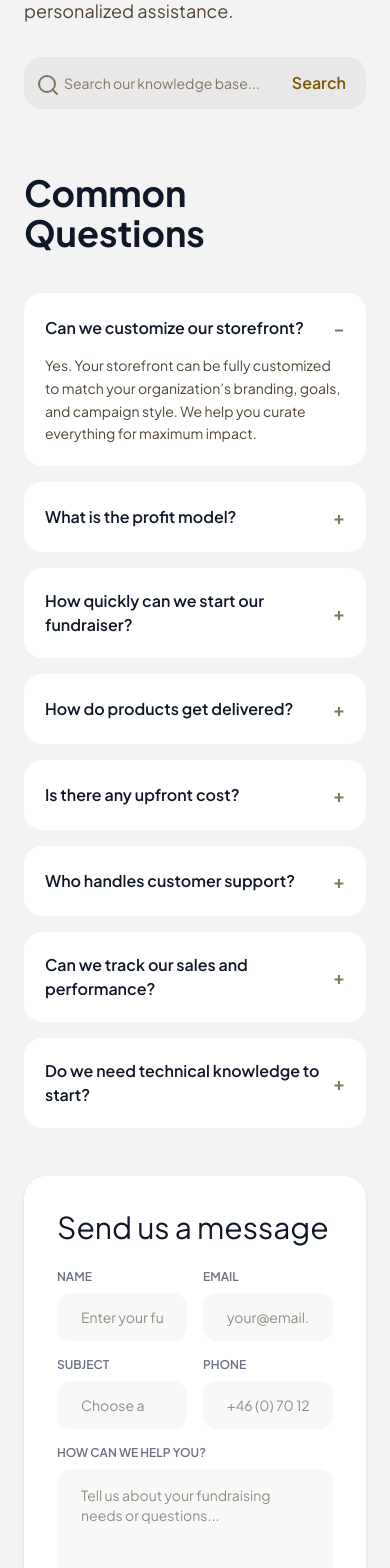
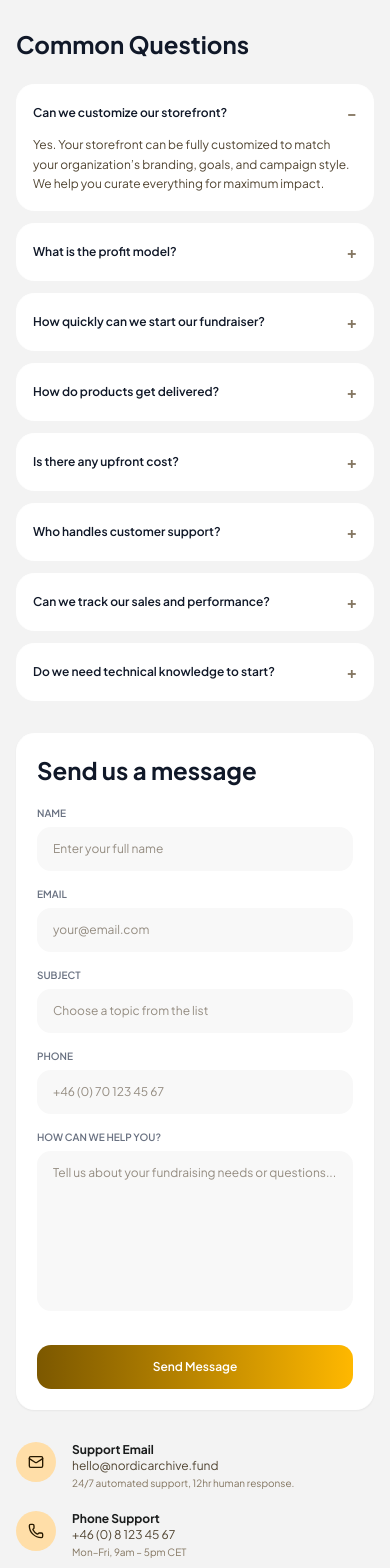
Before and after one commit to apponislam/proteinw-frontend, a Next.js app: page /about-us in a window 390 px wide. Shown: the part 360-1928 px from the top of the page. Built offline with nearby package versions, Linux system fonts and the light colour scheme; no server answers.

Commit message:
about us page and profile page responsive issue solved

```diff
--- a/components/about-us/AboutUsClient.tsx
+++ b/components/about-us/AboutUsClient.tsx
@@ -49,7 +49,7 @@ const AboutUsClient = () => {
     };
 
     return (
-        <div className="py-10 md:py-24 bg-[#F3F3F3] flex flex-col gap-16">
+        <div className="py-8 sm:py-12 md:py-24 bg-[#F3F3F3] flex flex-col gap-10 sm:gap-16">
             <SupportPageTop searchQuery={searchQuery} onSearchChange={setSearchQuery} onSearchSubmit={handleSearchSubmit} />
             <SupportPage faqData={filteredFAQData} />
         </div>
--- a/components/about-us/SupportPage.tsx
+++ b/components/about-us/SupportPage.tsx
@@ -64,23 +64,23 @@ export default function SupportPage({ faqData }: SupportPageProps) {
     };
 
     return (
-        <section className="container mx-auto px-6 grid lg:grid-cols-2 gap-12">
+        <section className="container mx-auto px-4 sm:px-6 grid lg:grid-cols-2 gap-8 lg:gap-12">
             {/* LEFT SIDE */}
             <div>
-                <h2 className="text-4xl font-bold text-gray-900 mb-10">Common Questions</h2>
+                <h2 className="text-2xl sm:text-3xl lg:text-4xl font-bold text-gray-900 mb-6 sm:mb-10">Common Questions</h2>
 
-                <div className="space-y-4">
+                <div className="space-y-3 sm:space-y-4">
                     {faqData.map((item, index) => (
-                        <div key={index} onClick={() => toggleFAQ(index)} className="bg-white border border-white hover:border-[#EFAC02] rounded-2xl p-5 cursor-pointer transition">
-                            <div className="flex items-center justify-between">
-                                <h3 className="font-semibold text-gray-900">{item.question}</h3>
+                        <div key={index} onClick={() => toggleFAQ(index)} className="bg-white border border-white hover:border-[#EFAC02] rounded-2xl p-4 sm:p-5 cursor-pointer transition">
+                            <div className="flex items-center justify-between gap-3">
+                                <h3 className="font-semibold text-xs sm:text-base text-gray-900">{item.question}</h3>
 
-                                <span className="text-lg font-bold text-[#837560]">{openIndex === index ? "−" : "+"}</span>
+                                <span className="text-base sm:text-lg font-bold text-[#837560] shrink-0">{openIndex === index ? "−" : "+"}</span>
                             </div>
 
-                            <div className={`grid transition-all duration-300 ease-in-out overflow-hidden ${openIndex === index ? "grid-rows-[1fr] opacity-100 mt-3" : "grid-rows-[0fr] opacity-0"}`}>
+                            <div className={`grid transition-all duration-300 ease-in-out overflow-hidden ${openIndex === index ? "grid-rows-[1fr] opacity-100 mt-2.5 sm:mt-3" : "grid-rows-[0fr] opacity-0"}`}>
                                 <div className="overflow-hidden">
-                                    <p className="text-sm text-[#514532] leading-relaxed">{item.answer}</p>
+                                    <p className="text-xs sm:text-sm text-[#514532] leading-relaxed">{item.answer}</p>
                                 </div>
                             </div>
                         </div>
@@ -90,21 +90,21 @@ export default function SupportPage({ faqData }: SupportPageProps) {
 
             <div>
                 {/* RIGHT SIDE */}
-                <div className="bg-white rounded-3xl p-8 border border-white shadow-sm">
-                    <h2 className="text-3xl text-gray-900 mb-6">Send us a message</h2>
+                <div className="bg-white rounded-2xl sm:rounded-3xl p-5 sm:p-8 border border-white shadow-xs">
+                    <h2 className="text-2xl sm:text-3xl text-gray-900 mb-5 sm:mb-6 font-bold">Send us a message</h2>
 
                     <form onSubmit={handleSubmit(onSubmit)} className="space-y-4">
-                        <div className="grid grid-cols-2 gap-4">
+                        <div className="grid grid-cols-1 sm:grid-cols-2 gap-4">
                             <Controller
                                 name="name"
                                 control={control}
                                 render={({ field }) => (
                                     <div>
-                                        <label className="text-xs font-semibold text-gray-500 mb-2 block">NAME</label>
+                                        <label className="text-[10px] sm:text-xs font-semibold text-gray-500 mb-1.5 block">NAME</label>
                                         <input
                                             type="text"
                                             placeholder="Enter your full name"
-                                            className={`w-full bg-[#F8F8F8] rounded-xl px-6 h-12 text-sm text-[#514532] outline-none focus:ring-2 focus:ring-[#EFAC02] placeholder:text-[#514532]/60 ${errors.name ? "ring-2 ring-red-500" : ""}`}
+                                            className={`w-full bg-[#F8F8F8] rounded-xl px-4 sm:px-6 h-11 sm:h-12 text-xs sm:text-sm text-[#514532] outline-none focus:ring-2 focus:ring-[#EFAC02] placeholder:text-[#514532]/60 ${errors.name ? "ring-2 ring-red-500" : ""}`}
                                             {...field}
                                         />
                                         {errors.name && <p className="text-red-500 text-xs mt-1">{errors.name.message}</p>}
@@ -116,11 +116,11 @@ export default function SupportPage({ faqData }: SupportPageProps) {
                                 control={control}
                                 render={({ field }) => (
                                     <div>
-                                        <label className="text-xs font-semibold text-gray-500 mb-2 block">EMAIL</label>
+                                        <label className="text-[10px] sm:text-xs font-semibold text-gray-500 mb-1.5 block">EMAIL</label>
                                         <input
                                             type="email"
                                             placeholder="your@email.com"
-                                            className={`w-full bg-[#F8F8F8] rounded-xl px-6 h-12 text-sm text-[#514532] outline-none focus:ring-2 focus:ring-[#EFAC02] placeholder:text-[#514532]/60 ${errors.email ? "ring-2 ring-red-500" : ""}`}
+                                            className={`w-full bg-[#F8F8F8] rounded-xl px-4 sm:px-6 h-11 sm:h-12 text-xs sm:text-sm text-[#514532] outline-none focus:ring-2 focus:ring-[#EFAC02] placeholder:text-[#514532]/60 ${errors.email ? "ring-2 ring-red-500" : ""}`}
                                             {...field}
                                         />
                                         {errors.email && <p className="text-red-500 text-xs mt-1">{errors.email.message}</p>}
@@ -129,17 +129,17 @@ export default function SupportPage({ faqData }: SupportPageProps) {
                             />
                         </div>
 
-                        <div className="grid grid-cols-2 gap-4">
+                        <div className="grid grid-cols-1 sm:grid-cols-2 gap-4">
                             <Controller
                                 name="subject"
                                 control={control}
                                 render={({ field }) => (
                                     <div>
-                                        <label className="text-xs font-semibold text-gray-500 mb-2 block">SUBJECT</label>
+                                        <label className="text-[10px] sm:text-xs font-semibold text-gray-500 mb-1.5 block">SUBJECT</label>
                                         <input
                                             list="inquiry-options"
                                             placeholder="Choose a topic from the list"
-                                            className={`w-full bg-[#F8F8F8] rounded-xl px-6 h-12 text-sm text-[#514532] outline-none focus:ring-2 focus:ring-[#EFAC02] placeholder:text-[#514532]/60 ${errors.subject ? "ring-2 ring-red-500" : ""}`}
+                                            className={`w-full bg-[#F8F8F8] rounded-xl px-4 sm:px-6 h-11 sm:h-12 text-xs sm:text-sm text-[#514532] outline-none focus:ring-2 focus:ring-[#EFAC02] placeholder:text-[#514532]/60 ${errors.subject ? "ring-2 ring-red-500" : ""}`}
                                             {...field}
                                         />
                                         <datalist id="inquiry-options">
@@ -156,8 +156,8 @@ export default function SupportPage({ faqData }: SupportPageProps) {
                                 control={control}
                                 render={({ field }) => (
                                     <div>
-                                        <label className="text-xs font-semibold text-gray-500 mb-2 block">PHONE</label>
-                                        <input type="text" placeholder="+46 (0) 70 123 45 67" className="w-full bg-[#F8F8F8] rounded-xl px-6 h-12 text-sm text-[#514532] outline-none focus:ring-2 focus:ring-[#EFAC02] placeholder:text-[#514532]/60" {...field} />
+                                        <label className="text-[10px] sm:text-xs font-semibold text-gray-500 mb-1.5 block">PHONE</label>
+                                        <input type="text" placeholder="+46 (0) 70 123 45 67" className="w-full bg-[#F8F8F8] rounded-xl px-4 sm:px-6 h-11 sm:h-12 text-xs sm:text-sm text-[#514532] outline-none focus:ring-2 focus:ring-[#EFAC02] placeholder:text-[#514532]/60" {...field} />
                                     </div>
                                 )}
                             />
@@ -168,10 +168,10 @@ export default function SupportPage({ faqData }: SupportPageProps) {
                             control={control}
                             render={({ field }) => (
                                 <div>
-                                    <label className="text-xs font-semibold text-gray-500 mb-2 block">HOW CAN WE HELP YOU?</label>
+                                    <label className="text-[10px] sm:text-xs font-semibold text-gray-500 mb-1.5 block">HOW CAN WE HELP YOU?</label>
                                     <textarea
                                         placeholder="Tell us about your fundraising needs or questions..."
-                                        className={`w-full bg-[#F8F8F8] rounded-xl px-6 py-4 h-52 text-sm text-[#514532] outline-none focus:ring-2 focus:ring-[#EFAC02] resize-none placeholder:text-[#514532]/60 ${errors.message ? "ring-2 ring-red-500" : ""}`}
+                                        className={`w-full bg-[#F8F8F8] rounded-xl px-4 sm:px-6 py-3.5 sm:py-4 h-40 sm:h-52 text-xs sm:text-sm text-[#514532] outline-none focus:ring-2 focus:ring-[#EFAC02] resize-none placeholder:text-[#514532]/60 ${errors.message ? "ring-2 ring-red-500" : ""}`}
                                         {...field}
                                     />
                                     {errors.message && <p className="text-red-500 text-xs mt-1">{errors.message.message}</p>}
@@ -179,37 +179,37 @@ export default function SupportPage({ faqData }: SupportPageProps) {
                             )}
                         />
 
-                        <button type="submit" disabled={isLoading} className="mt-4 w-full bg-linear-to-r from-[#7C5800] to-[#FFB800] text-white h-12 rounded-xl font-semibold transition-all hover:from-[#8B6500] hover:to-[#FFCC00] disabled:opacity-50 disabled:cursor-not-allowed">
+                        <button type="submit" disabled={isLoading} className="mt-3 sm:mt-4 w-full bg-linear-to-r from-[#7C5800] to-[#FFB800] text-white h-11 sm:h-12 rounded-xl text-xs sm:text-sm font-semibold transition-all hover:from-[#8B6500] hover:to-[#FFCC00] cursor-pointer disabled:opacity-50 disabled:cursor-not-allowed">
                             {isLoading ? "Sending..." : "Send Message"}
                         </button>
                     </form>
                 </div>
 
                 {/* Support Info */}
-                <div className="mt-12 space-y-6">
-                    <div className="flex gap-6">
-                        <div className="bg-[#FFDEA8] text-[#271900] w-10 h-10 flex items-center justify-center rounded-full">
+                <div className="mt-8 sm:mt-12 space-y-5 sm:space-y-6">
+                    <div className="flex items-start gap-4 sm:gap-6">
+                        <div className="bg-[#FFDEA8] text-[#271900] w-10 h-10 flex items-center justify-center rounded-full shrink-0">
                             <Mail className="w-4 h-4" />
                         </div>
                         <div>
-                            <p className="font-bold text-[#1A1C1C]">Support Email</p>
-                            <Link href="mailto:hello@nordicarchive.fund" className="text-[#514532] hover:text-[#7C5800] hover:underline transition-colors block">
+                            <p className="font-bold text-xs sm:text-base text-[#1A1C1C]">Support Email</p>
+                            <Link href="mailto:hello@nordicarchive.fund" className="text-xs sm:text-sm text-[#514532] hover:text-[#7C5800] hover:underline transition-colors block">
                                 hello@nordicarchive.fund
                             </Link>
-                            <p className="text-xs text-[#837560] mt-1">24/7 automated support, 12hr human response.</p>
+                            <p className="text-[10px] sm:text-xs text-[#837560] mt-0.5 sm:mt-1">24/7 automated support, 12hr human response.</p>
                         </div>
                     </div>
 
-                    <div className="flex gap-6">
-                        <div className="bg-[#FFDEA8] text-[#271900] w-10 h-10 flex items-center justify-center rounded-full">
+                    <div className="flex items-start gap-4 sm:gap-6">
+                        <div className="bg-[#FFDEA8] text-[#271900] w-10 h-10 flex items-center justify-center rounded-full shrink-0">
                             <Phone className="w-4 h-4" />
                         </div>
                         <div>
-                            <p className="font-bold text-[#1A1C1C]">Phone Support</p>
-                            <Link href="tel:+4681234567" className="text-[#514532] hover:text-[#7C5800] hover:underline transition-colors block">
+                            <p className="font-bold text-xs sm:text-base text-[#1A1C1C]">Phone Support</p>
+                            <Link href="tel:+4681234567" className="text-xs sm:text-sm text-[#514532] hover:text-[#7C5800] hover:underline transition-colors block">
                                 +46 (0) 8 123 45 67
                             </Link>
-                            <p className="text-xs text-[#837560] mt-1">Mon–Fri, 9am – 5pm CET</p>
+                            <p className="text-[10px] sm:text-xs text-[#837560] mt-0.5 sm:mt-1">Mon–Fri, 9am – 5pm CET</p>
                         </div>
                     </div>
                 </div>
--- a/components/about-us/SupportPageTop.tsx
+++ b/components/about-us/SupportPageTop.tsx
@@ -11,37 +11,37 @@ interface SupportPageTopProps {
 
 const SupportPageTop = ({ searchQuery, onSearchChange, onSearchSubmit }: SupportPageTopProps) => {
     return (
-        <div className="container mx-auto px-6">
-            <div className="flex items-center justify-between gap-8 ">
-                <div>
-                    <h1 className="text-4xl md:text-7xl text-[#1A1C1C] mb-6">
-                        How can we <br className="hidden md:block" /> <span className="text-[#7C5800]">support</span> your <br className="hidden md:block" /> mission?
+        <div className="container mx-auto px-4 sm:px-6">
+            <div className="flex flex-col lg:flex-row items-center justify-between gap-8">
+                <div className="w-full lg:max-w-xl">
+                    <h1 className="text-3xl sm:text-4xl md:text-6xl lg:text-7xl font-bold text-[#1A1C1C] mb-4 sm:mb-6 leading-tight">
+                        How can we <span className="text-[#7C5800]">support</span> your mission?
                     </h1>
 
-                    <p className="text-lg text-[#514532] mb-8">
-                        Find clear answers to your questions about our Nordic fundraising <br className="hidden md:block" /> model, or reach out to our archive coordinators for personalized <br className="hidden md:block" /> assistance.
+                    <p className="text-sm sm:text-base md:text-lg text-[#514532] mb-6 sm:mb-8 leading-relaxed">
+                        Find clear answers to your questions about our Nordic fundraising model, or reach out to our archive coordinators for personalized assistance.
                     </p>
                     <form
                         onSubmit={(e) => {
                             e.preventDefault();
                             onSearchSubmit();
                         }}
-                        className="relative"
+                        className="relative w-full"
                     >
-                        <Search className="text-[#837560] absolute left-3 top-4" />
+                        <Search className="text-[#837560] absolute left-3.5 top-1/2 -translate-y-1/2 w-4 h-4 sm:w-5 sm:h-5" />
                         <input
                             type="text"
                             placeholder="Search our knowledge base..."
                             value={searchQuery}
                             onChange={(e) => onSearchChange(e.target.value)}
-                            className="bg-[#E8E8E8] rounded-2xl px-6 py-4 text-sm outline-none focus:ring-2 focus:ring-transparent placeholder:text-[#837560] pl-10 pr-24 w-full"
+                            className="bg-[#E8E8E8] rounded-2xl px-5 sm:px-6 py-3.5 sm:py-4 text-xs sm:text-sm outline-none focus:ring-2 focus:ring-transparent placeholder:text-[#837560] pl-10 sm:pl-11 pr-24 w-full"
                         />
-                        <button type="submit" className="absolute right-2 top-2 bottom-2 text-[#7C5800] px-3 rounded-xl font-semibold cursor-pointer">
+                        <button type="submit" className="absolute right-2 top-1.5 bottom-1.5 text-[#7C5800] px-3 rounded-xl font-semibold text-xs sm:text-sm cursor-pointer hover:bg-black/5 transition-all">
                             Search
                         </button>
                     </form>
                 </div>
-                <Image src="/about/aboutusbg.PNG" alt="Support" width={400} height={400} loading="eager" className="w-auto md:w-125  rounded-3xl hidden md:block" />
+                <Image src="/about/aboutusbg.PNG" alt="Support" width={400} height={400} loading="eager" className="w-full max-w-sm lg:max-w-md lg:w-125 rounded-3xl object-cover hidden sm:block" />
             </div>
         </div>
     );
--- a/components/profit/Fundraisingcalculator.tsx
+++ b/components/profit/Fundraisingcalculator.tsx
@@ -48,7 +48,7 @@ const Fundraisingcalculator = () => {
     }
 
     return (
-        <div className="grid md:grid-cols-2 gap-4">
+        <div className="grid grid-cols-1 lg:grid-cols-2 gap-6 sm:gap-8">
             <FundraisingCalculatorLeft targetProfit={targetProfit} setTargetProfit={setTargetProfit} students={students} setStudents={setStudents} profitPercent={profitPercent} />
             <FundraisingSummary packagesNeeded={packagesNeeded} perStudent={perStudent} totalProfit={totalProfit} profitPercent={profitPercent} progress={progress} nextTier={nextTier} targetProfit={targetProfit} />
         </div>
```
Also changed, not shown: app/(root)/profit/page.tsx (+6 -6 lines), components/profit/FundraisingCalculatorLeft.tsx (+26 -26 lines), components/profit/FundraisingSummary.tsx (+35 -36 lines).
